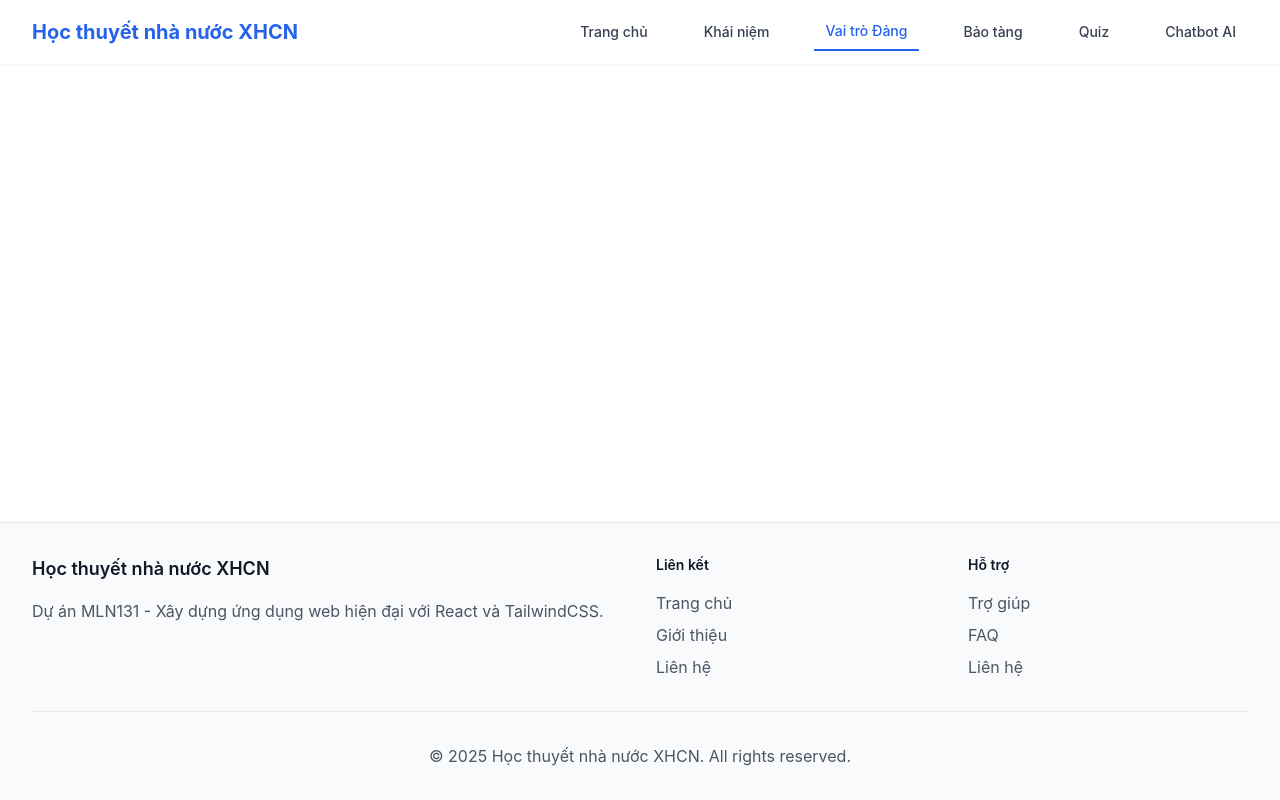
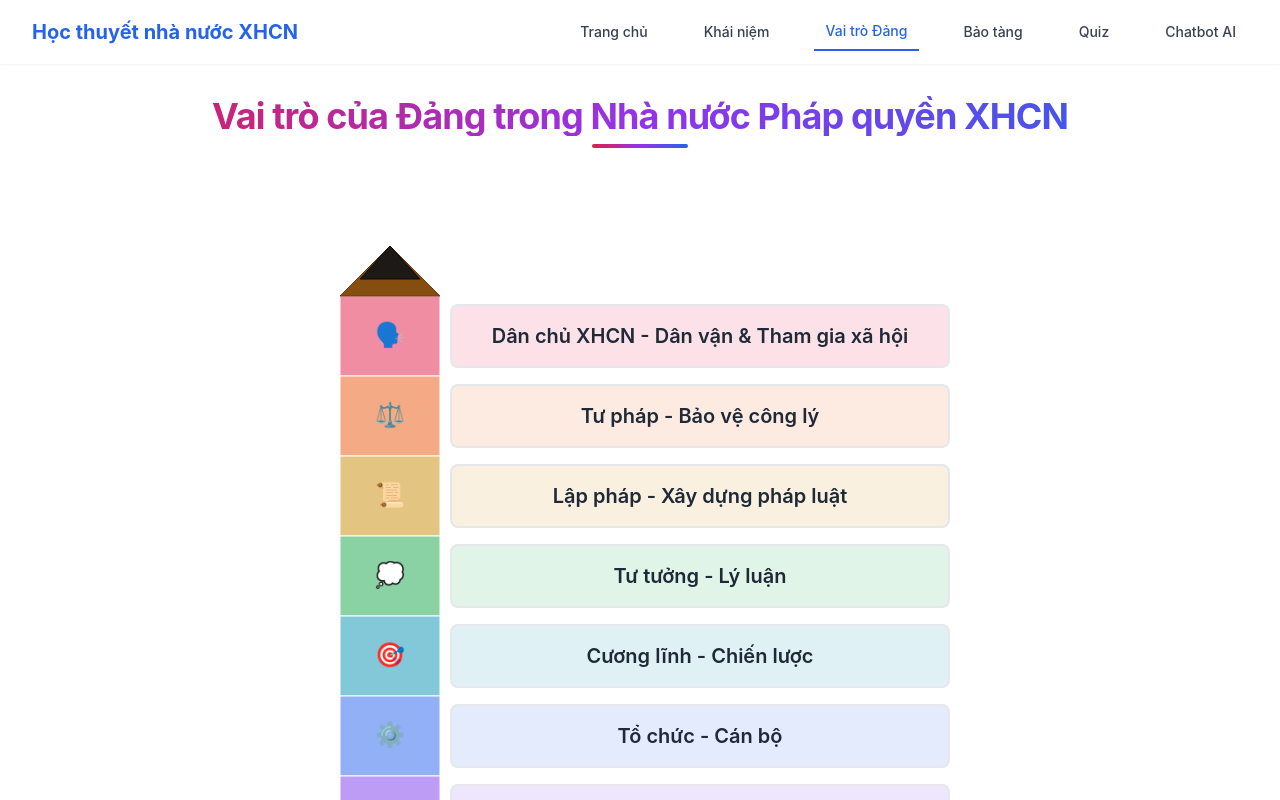
Before and after one commit to N-I-V-Z/mln131-project, a React (Vite) app: page /party-role in a window 1280 px wide. Shown: the top 800 px of the page. Built offline with nearby package versions, Linux system fonts and the light colour scheme.

Commit message:
Added infographic to PartyRole

```diff
--- a/src/pages/PartyRole.jsx
+++ b/src/pages/PartyRole.jsx
@@ -1,8 +1,242 @@
+import { useState } from 'react';
+
 const PartyRole = () => {
+  // State to track active section
+  const [activeSection, setActiveSection] = useState(null);
+
+  // Color palette for different sections
+  const sectionColors = {
+    1: '#e11d48', 2: '#ea580c', 3: '#ca8a04', 4: '#16a34a',
+    5: '#0891b2', 6: '#2563eb', 7: '#7c3aed', 8: '#c026d3',
+  };
+
+  // Section data with symbols, titles and descriptions
+  const sections = [
+    {
+      id: 1,
+      symbol: "🗣️",
+      title: "Dân chủ XHCN - Dân vận & Tham gia xã hội",
+      description: "Bảo đảm quyền làm chủ, mở kênh tham vấn - giám sát"
+    },
+    {
+      id: 2,
+      symbol: "⚖️",
+      title: "Tư pháp - Bảo vệ công lý",
+      description: "Xây dựng tư pháp liêm chính, chuyên nghiệp, bảo đảm quyền con người"
+    },
+    {
+      id: 3,
+      symbol: "📜",
+      title: "Lập pháp - Xây dựng pháp luật",
+      description: "Bảo đảm hệ thống pháp luật hợp hiến, đồng bộ, khả thi"
+    },
+    {
+      id: 4,
+      symbol: "💭",
+      title: "Tư tưởng - Lý luận",
+      description: "Định hướng giá trị và thống nhất nhận thức xã hội"
+    },
+    {
+      id: 5,
+      symbol: "🎯",
+      title: "Cương lĩnh - Chiến lược",
+      description: "Định hướng mục tiêu và mô hình phát triển"
+    },
+    {
+      id: 6,
+      symbol: "⚙️",
+      title: "Tổ chức - Cán bộ",
+      description: "Xây dựng bộ máy và đội ngũ đủ đức - tài"
+    },
+    {
+      id: 7,
+      symbol: "📋",
+      title: "Hành pháp - Tổ chức thực thi",
+      description: "Biến đường lối thành kế hoạch, ngân sách, dịch vụ công"
+    },
+    {
+      id: 8,
+      symbol: "🔍",
+      title: "Kiểm tra - Giám sát - Kỷ luật & PCTN",
+      description: "Giữ kỷ luật Đảng, liêm chính bộ máy, phòng chống tham nhũng"
+    }
+  ];
+
   return (
-    <div>
+    <div className="container mx-auto p-8 relative">
+      {/* Main title with gradient and animation */}
+      <div className="mb-12">
+        <h1 className="text-4xl font-bold text-center mb-2
+          bg-gradient-to-r from-rose-600 via-purple-600 to-blue-600
+          bg-clip-text text-transparent
+          animate-gradient bg-300% tracking-tight">
+          Vai trò của Đảng trong Nhà nước Pháp quyền XHCN
+        </h1>
+        <div className="w-24 h-1 mx-auto rounded-full
+          bg-gradient-to-r from-rose-600 via-purple-600 to-blue-600" />
+      </div>
+
+      <div className="w-[800px] h-[900px] mx-auto relative">
+        <svg viewBox="0 0 800 900" className="w-full h-full">
+          <g transform="translate(50,50)">
+            {/* Main sections of pencil body */}
+            {sections.map((section, index) => {
+              const sectionHeight = 80;
+              const startY = 50 + (index * sectionHeight);
+
+              return (
+                <g key={section.id}>
+                  {/* Pencil section with symbol */}
+                  <rect
+                    x="50"
+                    y={startY}
+                    width="100"
+                    height={sectionHeight}
+                    fill={activeSection === section.id ? sectionColors[section.id] : `${sectionColors[section.id]}80`}
+                    stroke="#fff"
+                    strokeWidth="1"
+                    className="cursor-pointer transition-all duration-300 hover:scale-x-110"
+                    style={{ transformOrigin: '100% 50%' }}
+                    onMouseEnter={() => setActiveSection(section.id)}
+                    onMouseLeave={() => setActiveSection(null)}
+                  />
+
+                  {/* Symbol text */}
+                  <text
+                    x="100"
+                    y={startY + (sectionHeight/2)}
+                    fontSize="24"
+                    textAnchor="middle"
+                    dominantBaseline="middle"
+                    className="pointer-events-auto cursor-pointer"
+                    onMouseEnter={() => setActiveSection(section.id)}
+                    onMouseLeave={() => setActiveSection(null)}
+                  >
+                    {section.symbol}
+                  </text>
+
+                  {/* Title and description container */}
+                  <foreignObject
+                    x="160"
+                    y={startY - 10}
+                    width="500"
+                    height={sectionHeight + 20}
+                  >
+                    <div className="relative h-full flex flex-col items-center justify-center overflow-hidden">
+                      <div
+                        className={`absolute w-full p-4 border-2 rounded-lg
+                          transition-all duration-500 ease-in-out backdrop-blur-sm
+                          ${activeSection === section.id
+                            ? 'h-full bg-white shadow-2xl border-current ring-4 ring-current ring-opacity-20'
+                            : 'h-16 bg-white/90 border-gray-200 hover:border-current hover:shadow-xl'}`}
+                        style={{
+                          backgroundColor: activeSection === section.id
+                            ? 'white'
+                            : `${sectionColors[section.id]}20`,
+                          borderColor: activeSection === section.id ? sectionColors[section.id] : undefined,
+                          boxShadow: activeSection === section.id
+                            ? `0 0 15px ${sectionColors[section.id]}40`
+                            : undefined
+                        }}
+                      >
+                        {/* Title - always visible with animation */}
+                        <h3
+                          className={`font-semibold text-center transition-all duration-500 ease-in-out
+                            ${activeSection === section.id
+                              ? 'transform -translate-y-2 text-lg text-current mb-3'
+                              : 'text-xl text-gray-800'}`}
+                        >
+                          {section.title}
+                        </h3>
+
+                        {/* Description - animated fade in and slide up */}
+                        {activeSection === section.id && (
+                          <p className="text-base text-gray-600 text-center opacity-0 animate-fadeIn
+                            transform translate-y-2 transition-all duration-500 ease-in-out">
+                            {section.description}
+                          </p>
+                        )}
+                      </div>
+                    </div>
+                  </foreignObject>
+                </g>
+              );
+            })}
+
+            {/* Pencil eraser parts */}
+            <rect
+              x="50"
+              y={50 + (sections.length * 80)}
+              width="100"
+              height="30"
+              fill="#a1a1aa"
+              stroke="#71717a"
+              strokeWidth="1"
+            />
+            <rect
+              x="50"
+              y={80 + (sections.length * 80)}
+              width="100"
+              height="20"
+              fill="#f87171"
+              stroke="#ef4444"
+              strokeWidth="1"
+            />
+
+            {/* Pencil tip parts */}
+            <path
+              d="M 100,0 L 50,50 L 150,50 Z"
+              fill="#854d0e"
+              stroke="#78350f"
+              strokeWidth="1"
+            />
+            <path
+              d="M 100,0 L 70,33 L 130,33 Z"
+              fill="#1c1917"
+              stroke="#0c0a09"
+              strokeWidth="1"
+            />
+          </g>
+        </svg>
+      </div>
     </div>
   );
 };
 
+// Animation styles
+const styles = {
+  '.animate-fadeIn': {
+    opacity: 0,
+    animation: 'fadeIn 0.5s ease-in-out forwards',
+    animationDelay: '0.2s'
+  },
+  '@keyframes fadeIn': {
+    '0%': {
+      opacity: 0,
+      transform: 'translateY(10px)'
+    },
+    '100%': {
+      opacity: 1,
+      transform: 'translateY(0)'
+    }
+  },
+  '.animate-gradient': {
+    animation: 'gradient 6s linear infinite'
+  },
+  '.bg-300%': {
+    'backgroundSize': '300%'
+  },
+  '@keyframes gradient': {
+    '0%': {
+      backgroundPosition: '0% 50%'
+    },
+    '50%': {
+      backgroundPosition: '100% 50%'
+    },
+    '100%': {
+      backgroundPosition: '0% 50%'
+    }
+  }
+};
+
 export default PartyRole;
```
